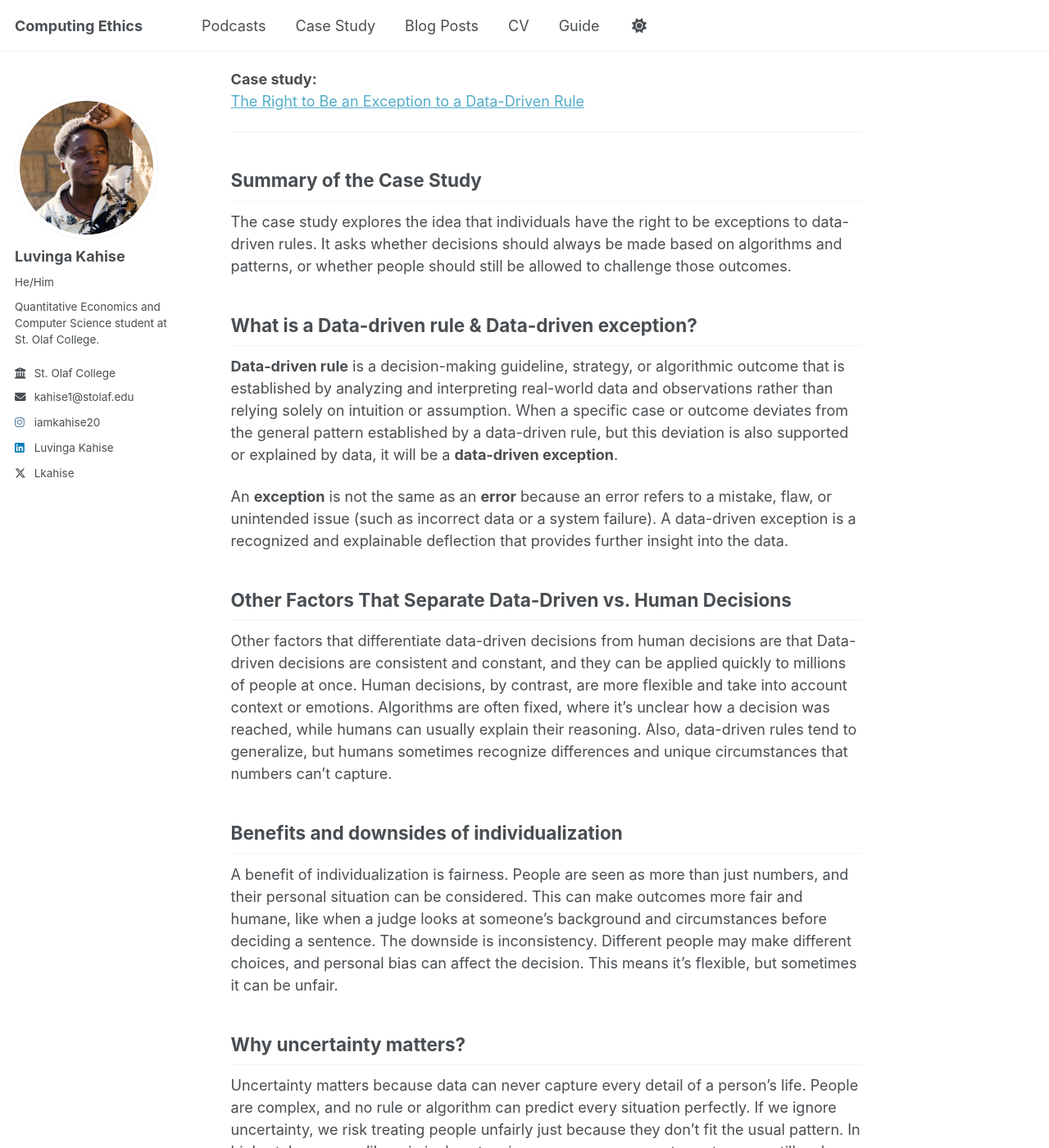
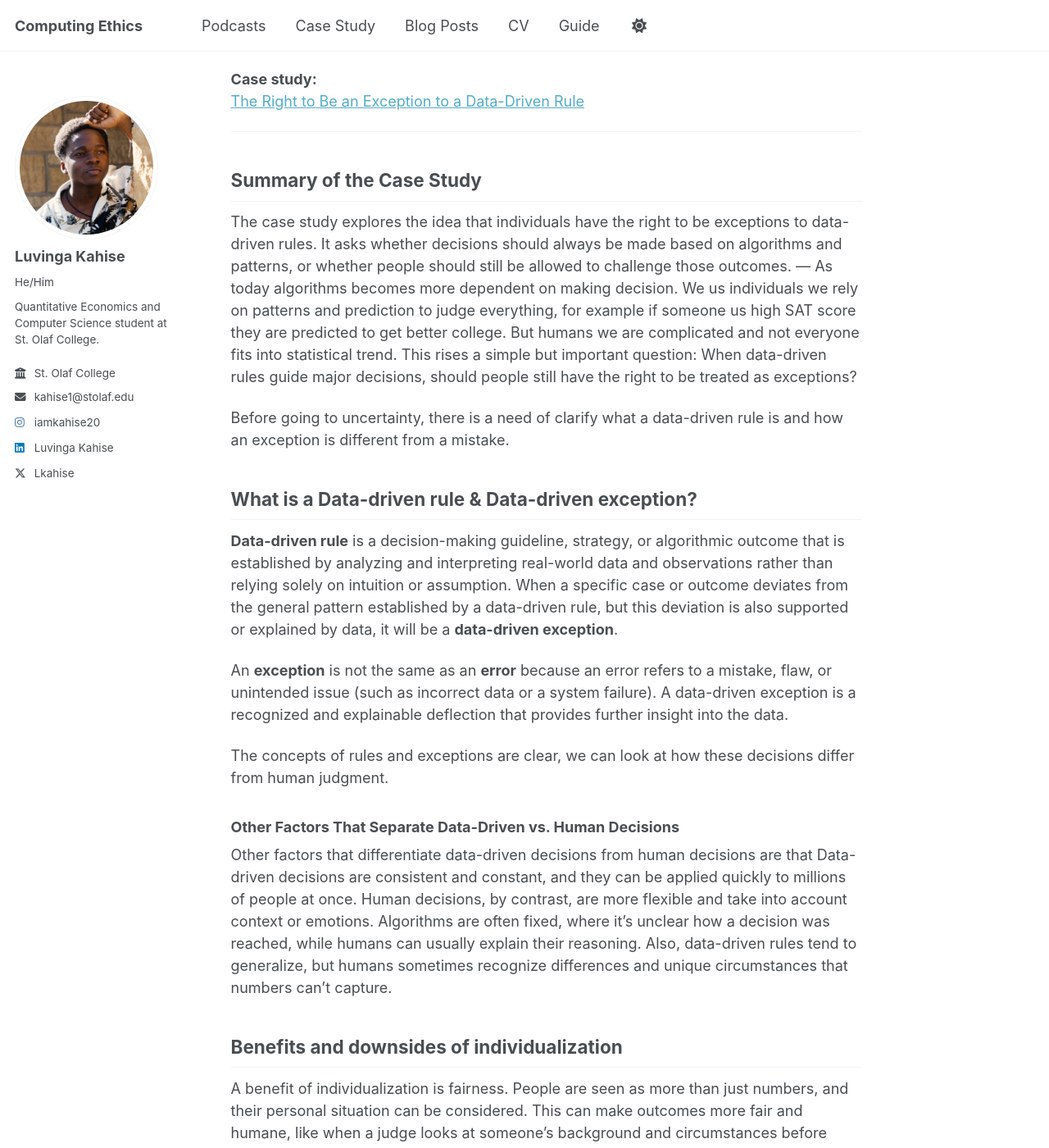
Before and after one commit to kahise1/ethics_fall2025, a Jekyll site: the page built from _posts/2025-09-25-blog-post-ALG-1.md, in a window 1280 px wide and 1400 px high, scrolled down 190 px. Shown: the whole window at 82% size. Built offline with Jekyll 4.4.1, drawn with Linux system fonts in a browser that asks for light colours; a script that is not in the unit is left out; some of the changed text lies outside the part shown.

Commit message:
# blog ALG update

```diff
--- a/_posts/2025-09-25-blog-post-ALG-1.md
+++ b/_posts/2025-09-25-blog-post-ALG-1.md
@@ -17,13 +17,19 @@ Exploring how data-driven rules and exceptions raise questions about fairness, h
 ---
 ## Summary of the Case Study
 The case study explores the idea that individuals have the right to be exceptions to data-driven rules. It asks whether decisions should always be made based on algorithms and patterns, or whether people should still be allowed to challenge those outcomes.
+---
+As today algorithms becomes more dependent on making decision. We us individuals we rely on patterns and prediction to judge everything, for example if someone us high SAT score they are predicted to get better college. But humans we are complicated and not everyone fits into statistical trend. This rises a simple but important question: When data-driven rules guide major decisions, should people still have the right to be treated as exceptions?
+
+Before going to uncertainty, there is a need of clarify what a data-driven rule is and how an exception is different from a mistake.
 
 ## What is a Data-driven rule & Data-driven exception?
 **Data-driven rule** is a decision-making guideline, strategy, or algorithmic outcome that is established by analyzing and interpreting real-world data and observations rather than relying solely on intuition or assumption. When a specific case or outcome deviates from the general pattern established by a data-driven rule, but this deviation is also supported or explained by data, it will be a **data-driven exception**.
 
 An **exception** is not the same as an **error** because an error refers to a mistake, flaw, or unintended issue (such as incorrect data or a system failure). A data-driven exception is a recognized and explainable deflection that provides further insight into the data.
 
-## Other Factors That Separate Data-Driven vs. Human Decisions
+The concepts of rules and exceptions are clear, we can look at how these decisions differ from human judgment.
+
+### Other Factors That Separate Data-Driven vs. Human Decisions
 Other factors that differentiate data-driven decisions from human decisions are that Data-driven decisions are consistent and constant, and they can be applied quickly to millions of people at once.
 Human decisions, by contrast, are more flexible and take into account context or emotions. Algorithms are often fixed,  where it’s unclear how a decision was reached, while humans can usually explain their reasoning. Also, data-driven rules tend to generalize, but humans sometimes recognize differences and unique circumstances that numbers can’t capture.
 
@@ -31,12 +37,14 @@ Human decisions, by contrast, are more flexible and take into account context or
 A benefit of individualization is fairness. People are seen as more than just numbers, and their personal situation can be considered. This can make outcomes more fair and humane, like when a judge looks at someone’s background and circumstances before deciding a sentence.
 The downside is inconsistency. Different people may make different choices, and personal bias can affect the decision. This means it’s flexible, but sometimes it can be unfair.
 
+However, the downside is inconsistency. This issue becomes even more important when we consider that uncertainty exists in every data-driven system.
+
 ## Why uncertainty matters?
 Uncertainty matters because data can never capture every detail of a person’s life. People are complex, and no rule or algorithm can predict every situation perfectly. If we ignore uncertainty, we risk treating people unfairly just because they don’t fit the usual pattern. In high-stakes cases, like criminal sentencing, even a very accurate system can still make serious mistakes that change someone’s life. That’s why fairness, context, and human judgment are just as important as accuracy when making big decisions.
 
 ## My New Question
-If exceptions are allowed, who should decide them: humans, algorithms, or both?
-I came up with this question because it points to issues of trust, fairness, and who should be responsible in decision-making.
+If exceptions happens, because sometimes they can be inevitable and happens when the system fails, so who should decide how to deal with the issue: humans or algorithms it self?
+I come up with this question because it raises deeper issues of trust, fairness, and responsibility in decision-making systems. It also makes me wonder whether we should have clear policies or laws that guide when an exception should be handled by humans, by algorithms, or through a hybrid approach.
 
 ## Reflection
 Writing this blog helped me understand how much data-driven rules affect people’s lives. I had to read the case study multiple times to fully understand the idea of exceptions, which made me think more deeply about fairness and context. What stood out most is that leaving room for exceptions can make decisions more humane and just, especially in high-stakes situations like criminal sentencing or hiring decisions. This exercise also showed me that even when data is very accurate, human judgment and context are essential to avoid unfair outcomes. My main takeaway is that technology and data should support fairness, not replace it, and people should always have a chance to be seen as more than just numbers.
```
